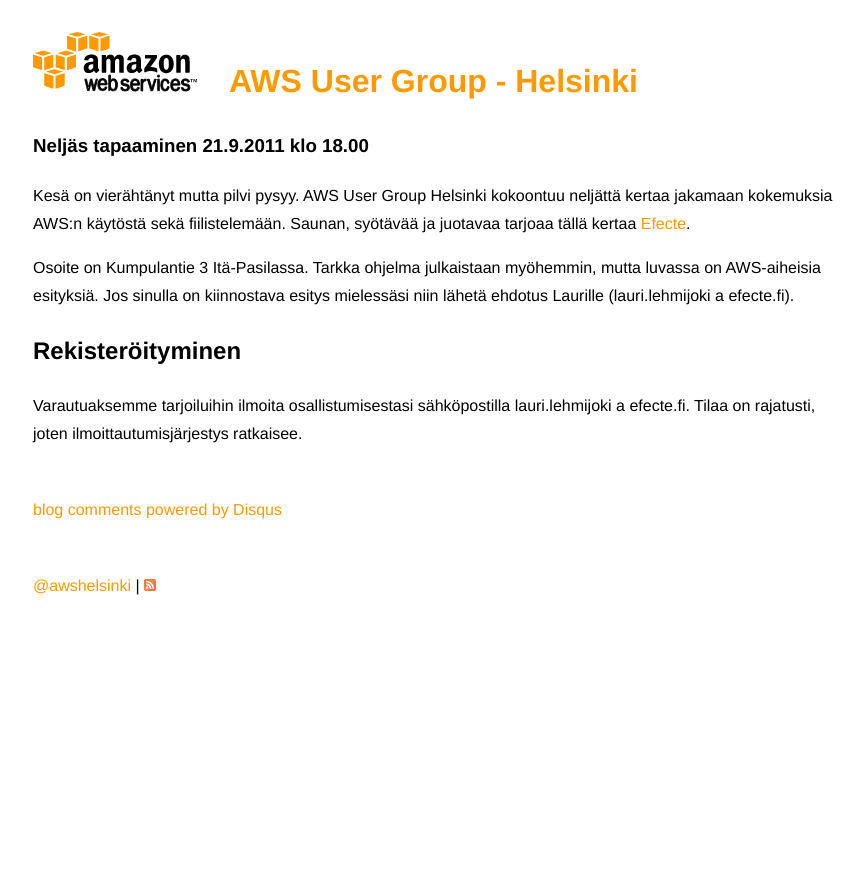
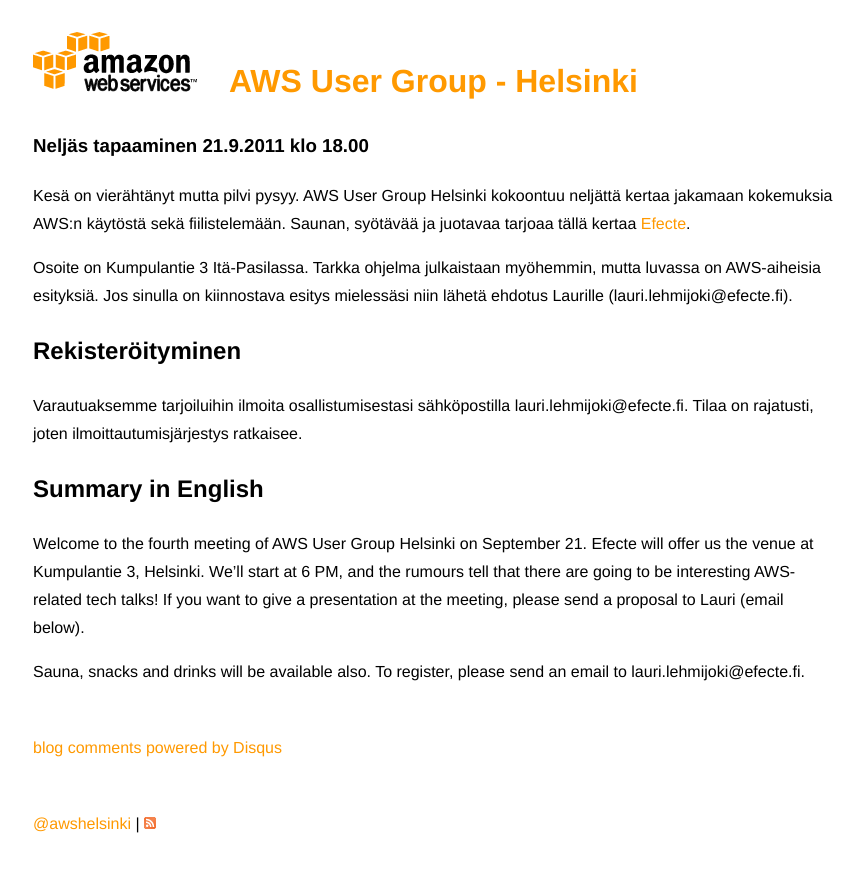
Before and after one commit to enemy/aws-helsinki.fi, a Jekyll site: the page built from _posts/2011-09-08-neljas-tapaaminen.md, in a window 1280 px wide. Shown: the top 872 px of the page, without its empty margins (95-958 px from the left). Built offline with Jekyll 4.4.1, drawn with Linux system fonts in a browser that asks for light colours; Markdown is read by kramdown in place of the engine named in the settings; comment, search, counter and statistics services are not loaded.

Commit message:
English summary

```diff
--- a/_posts/2011-09-08-neljas-tapaaminen.md
+++ b/_posts/2011-09-08-neljas-tapaaminen.md
@@ -6,10 +6,15 @@
 {{ page.title }}
 ================
 
-Kesä on vierähtänyt mutta pilvi pysyy. AWS User Group Helsinki kokoontuu neljättä kertaa jakamaan kokemuksia AWS:n käytöstä sekä fiilistelemään. Saunan, syötävää ja juotavaa tarjoaa tällä kertaa <a href="http://www.efecte.fi">Efecte</a>.
+Kesä on vierähtänyt mutta pilvi pysyy. AWS User Group Helsinki kokoontuu neljättä kertaa jakamaan kokemuksia AWS:n käytöstä sekä fiilistelemään. Saunan, syötävää ja juotavaa tarjoaa tällä kertaa <a href="http://www.efecte.fi" target="_blank">Efecte</a>.
 
-Osoite on Kumpulantie 3 Itä-Pasilassa. Tarkka ohjelma julkaistaan myöhemmin, mutta luvassa on AWS-aiheisia esityksiä. Jos sinulla on kiinnostava esitys mielessäsi niin lähetä ehdotus Laurille (lauri.lehmijoki a efecte.fi).
+Osoite on Kumpulantie 3 Itä-Pasilassa. Tarkka ohjelma julkaistaan myöhemmin, mutta luvassa on AWS-aiheisia esityksiä. Jos sinulla on kiinnostava esitys mielessäsi niin lähetä ehdotus Laurille (lauri.lehmijoki@efecte.fi).
 
 <h2>Rekisteröityminen</h2>
 
-Varautuaksemme tarjoiluihin ilmoita osallistumisestasi sähköpostilla lauri.lehmijoki a efecte.fi. Tilaa on rajatusti, joten ilmoittautumisjärjestys ratkaisee.
+Varautuaksemme tarjoiluihin ilmoita osallistumisestasi sähköpostilla lauri.lehmijoki@efecte.fi. Tilaa on rajatusti, joten ilmoittautumisjärjestys ratkaisee.
+
+<h2>Summary in English</h2>
+Welcome to the fourth meeting of AWS User Group Helsinki on September 21. Efecte will offer us the venue at Kumpulantie 3, Helsinki. We'll start at 6 PM, and the rumours tell that there are going to be interesting AWS-related tech talks! If you want to give a presentation at the meeting, please send a proposal to Lauri (email below).
+
+Sauna, snacks and drinks will be available also. To register, please send an email to lauri.lehmijoki@efecte.fi.
```
